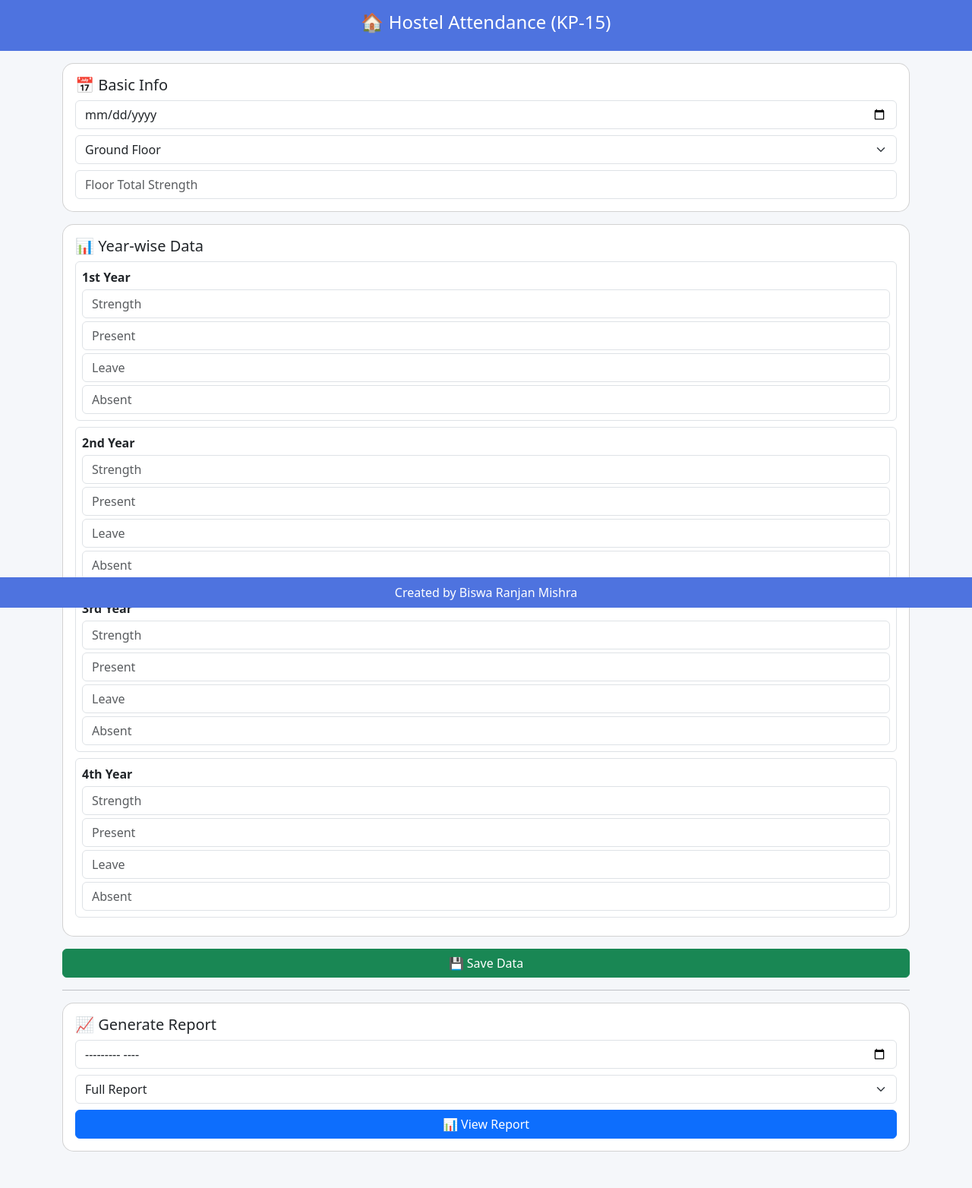
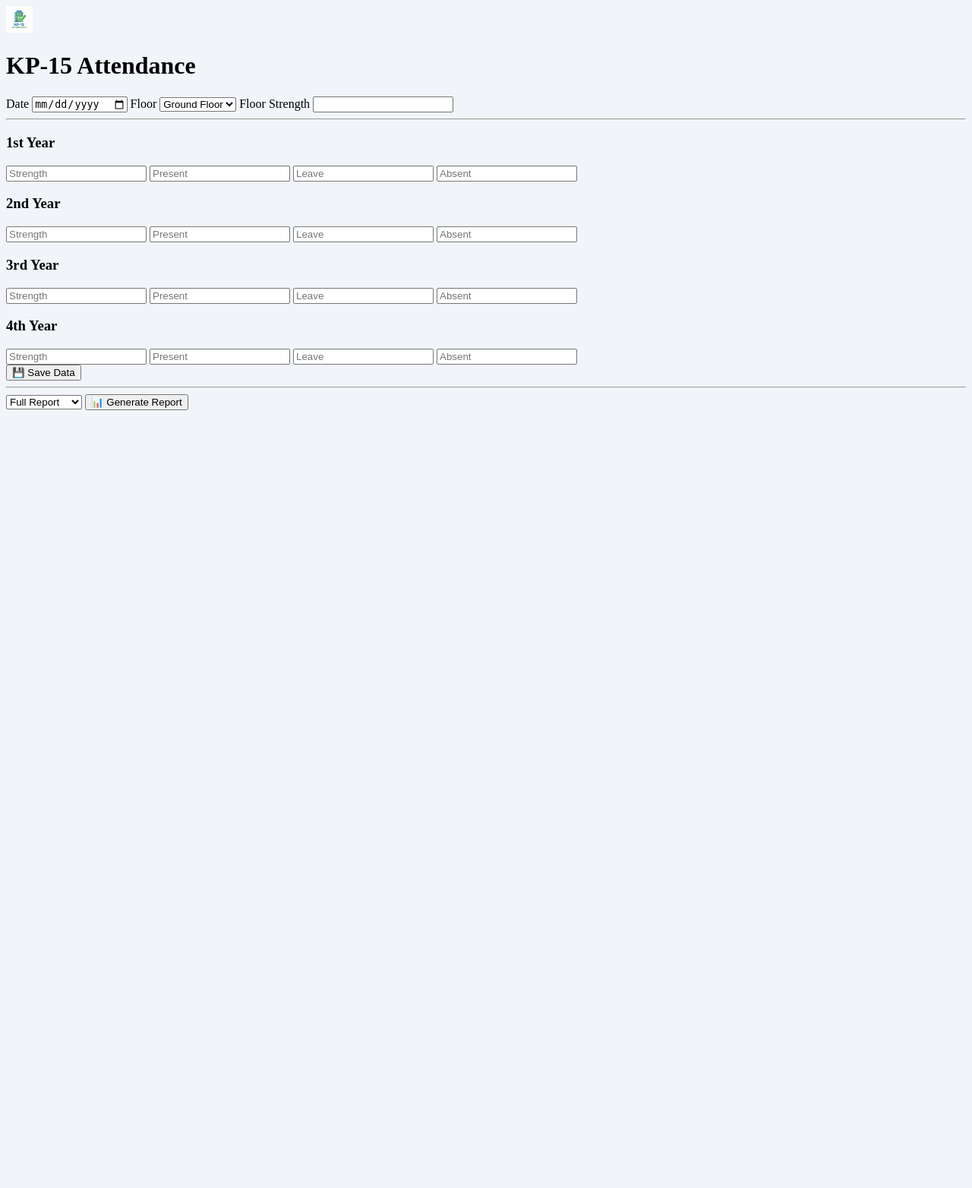
Before and after one commit to BiswaKiit/attendance-app, a Flask app: page / in a window 1280 px wide. Shown: the whole page at 76% size. After the commit the page ends 540 px from the top, so only its background shows below. Run offline with Flask 3, Linux system fonts and the light colour scheme; some libraries are stand-ins or nearby versions.

Commit message:
Add files via upload

```diff
--- /dev/null
+++ b/static/style.css
@@ -0,0 +1,34 @@
+body {
+    background: #f1f5f9;
+}
+
+.app-header {
+    display: flex;
+    align-items: center;
+    gap: 10px;
+    padding: 12px;
+    background: #0f172a;
+    color: white;
+    position: sticky;
+    top: 0;
+    z-index: 1000;
+}
+
+.logo {
+    width: 35px;
+    height: 35px;
+}
+
+.card {
+    border-radius: 15px;
+}
+
+.footer {
+    position: fixed;
+    bottom: 0;
+    width: 100%;
+    background: #0f172a;
+    color: white;
+    text-align: center;
+    padding: 6px;
+}
--- a/templates/index.html
+++ b/templates/index.html
@@ -1,97 +1,76 @@
 <!DOCTYPE html>
-<html>
+<html lang="en">
 <head>
-    <title>Attendance App</title>
-    <meta name="viewport" content="width=device-width, initial-scale=1">
+    <meta charset="UTF-8">
+    <title>KP-15 Attendance</title>
 
-    <!-- Bootstrap -->
-    <link href="https://cdn.jsdelivr.net/npm/bootstrap@5.3.0/dist/css/bootstrap.min.css" rel="stylesheet">
+    <!-- Favicon -->
+    <link rel="icon" href="{{ url_for('static', filename='favicon.png') }}">
 
-    <style>
-        body { background: #f5f7fa; }
-        .card { border-radius: 15px; }
-        .header { background: #4e73df; color: white; padding: 15px; text-align: center; }
-        .footer {
-            position: fixed;
-            bottom: 0;
-            width: 100%;
-            background: #4e73df;
-            color: white;
-            text-align: center;
-            padding: 8px;
-        }
-    </style>
+    <!-- CSS -->
+    <link rel="stylesheet" href="{{ url_for('static', filename='style.css') }}">
 </head>
 
 <body>
 
+<div class="container">
+
+    <!-- Header -->
     <div class="header">
-    <h4>🏠 Hostel Attendance (KP-15)</h4>
+        <img src="{{ url_for('static', filename='logo.png') }}" class="logo">
+        <h1>KP-15 Attendance</h1>
     </div>
 
-<div class="container mt-3 mb-5">
-
+    <!-- Message -->
     {% if message %}
-    <div class="alert alert-info">{{ message }}</div>
+        <div class="message">{{ message }}</div>
     {% endif %}
 
+    <!-- Form -->
     <form method="POST">
 
-        <div class="card p-3 mb-3">
-            <h5>📅 Basic Info</h5>
+        <label>Date</label>
+        <input type="date" name="date" required>
 
-            <input type="date" name="date" class="form-control mb-2" required>
-
-            <select name="floor" class="form-select mb-2">
+        <label>Floor</label>
+        <select name="floor" required>
             {% for f in floors %}
-                <option>{{ f }}</option>
+                <option value="{{ f }}">{{ f }}</option>
             {% endfor %}
         </select>
 
-            <input type="number" name="floor_strength" placeholder="Floor Total Strength" class="form-control">
-        </div>
+        <label>Floor Strength</label>
+        <input type="number" name="floor_strength">
 
-        <div class="card p-3 mb-3">
-            <h5>📊 Year-wise Data</h5>
+        <hr>
 
-            {% for y in years %}
-            <div class="border p-2 mb-2 rounded">
-                <strong>{{ y }}</strong>
+        {% for year in years %}
+        <div class="year-block">
+            <h3>{{ year }}</h3>
 
-                <input name="{{y}}_strength" class="form-control mt-1" placeholder="Strength">
-                <input name="{{y}}_present" class="form-control mt-1" placeholder="Present">
-                <input name="{{y}}_leave" class="form-control mt-1" placeholder="Leave">
-                <input name="{{y}}_absent" class="form-control mt-1" placeholder="Absent">
+            <input type="number" name="{{ year }}_strength" placeholder="Strength">
+            <input type="number" name="{{ year }}_present" placeholder="Present">
+            <input type="number" name="{{ year }}_leave" placeholder="Leave">
+            <input type="number" name="{{ year }}_absent" placeholder="Absent">
         </div>
         {% endfor %}
-        </div>
 
-        <button class="btn btn-success w-100">💾 Save Data</button>
-
+        <button type="submit">💾 Save Data</button>
     </form>
 
     <hr>
 
-    <div class="card p-3">
-        <h5>📈 Generate Report</h5>
-
+    <!-- Report -->
     <form method="POST" action="/report">
-            <input type="month" name="month" class="form-control mb-2">
-
-            <select name="report_type" class="form-select mb-2">
+        <select name="report_type">
             <option value="full">Full Report</option>
-                <option value="partial">Part Report</option>
+            <option value="partly">Partly Report</option>
             <option value="summary">Summary</option>
         </select>
 
-            <button class="btn btn-primary w-100">📊 View Report</button>
+        <button type="submit">📊 Generate Report</button>
     </form>
-    </div>
 
-</div>
-
-<div class="footer">
-    Created by Biswa Ranjan Mishra
 </div>
 
 </body>
```
Also changed, not shown: static/app.js (added, +9 -0 lines), static/loader.css (added, +25 -0 lines), static/sw.js (added, +7 -0 lines), templates/base.html (added, +51 -0 lines), templates/report.html (+48 -39 lines), static/logo.png (added), static/manifest.json (added). Lines whose indentation alone changed are shown as unchanged.
